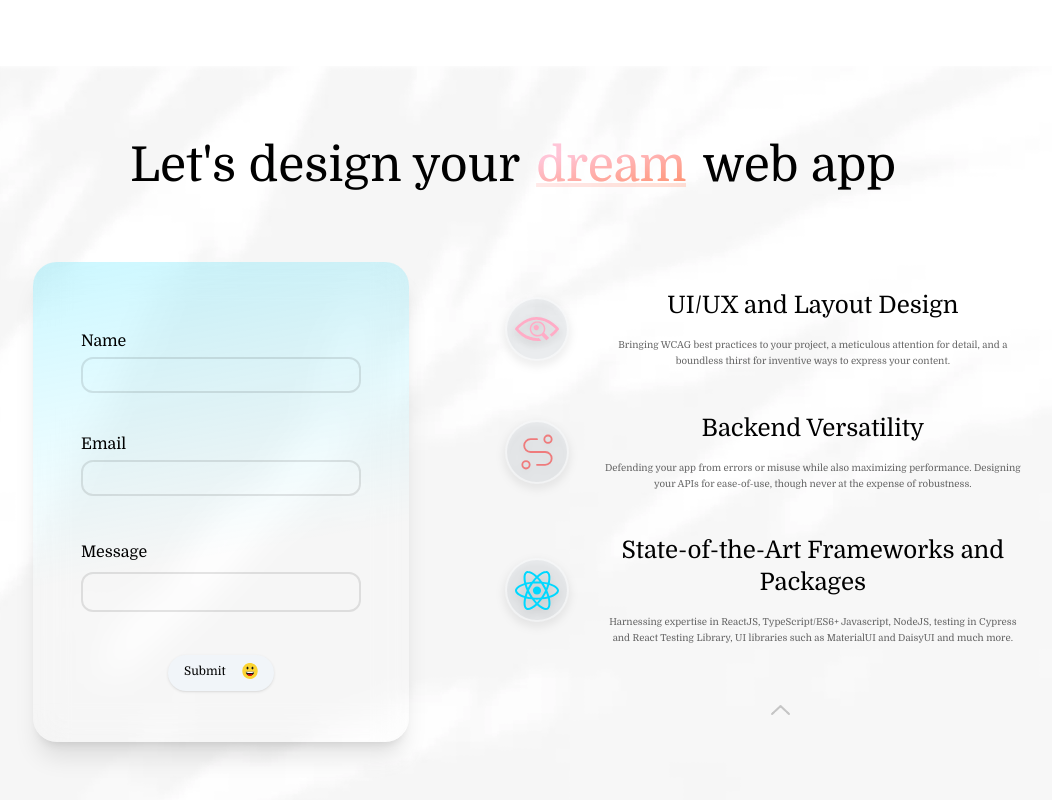
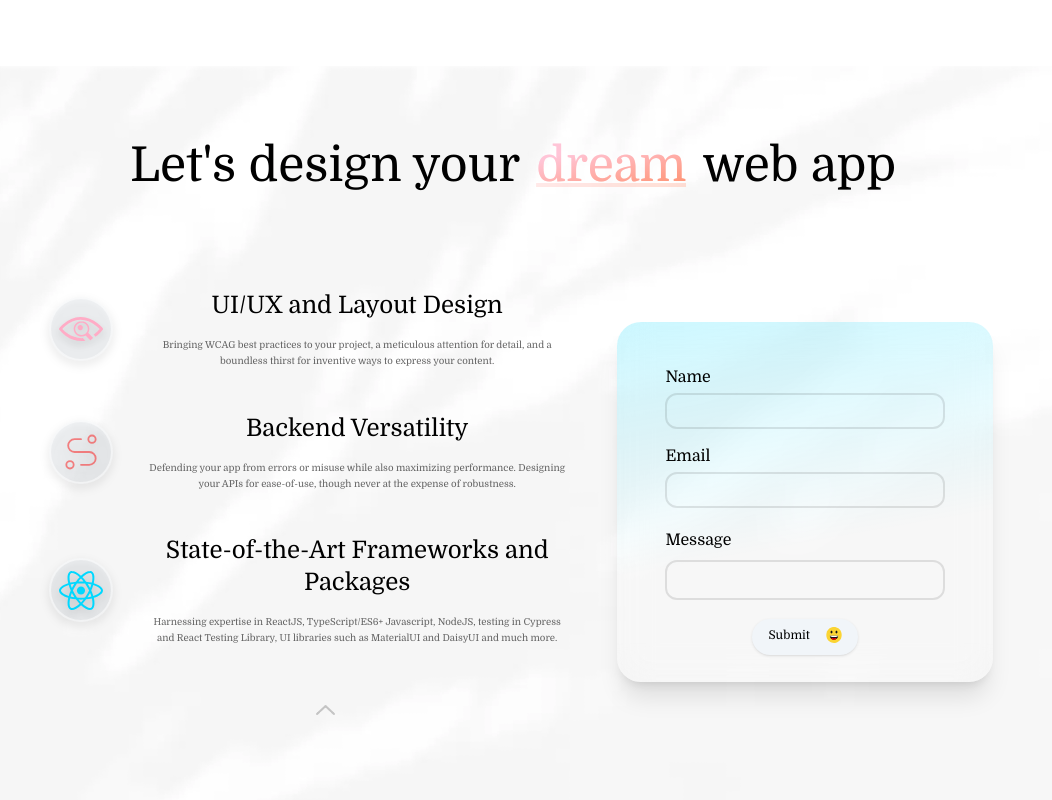
Before and after one commit to julianlk522/portfo, a Next.js app: page / in a window 1280 px wide. Shown: the part 2334-3134 px from the top of the page, without its empty margins (127-1179 px from the left). Built offline with nearby package versions, Linux system fonts and the light colour scheme.

Commit message:
remove unneeded placeholder ref argument from getWindowDimensions and default to 0 width/0 height, reduce ContactForm max height/width on lg screens

```diff
--- a/components/Contact/Contact.tsx
+++ b/components/Contact/Contact.tsx
@@ -134,7 +134,7 @@ export default function Contact({ darkMode }) {
 
 					<Experience />
 
-					<h3 className='my-32 text-2xl dark:text-white lg:hidden'>
+					<h3 className='mt-32 mb-16 text-2xl dark:text-white lg:hidden'>
 						I&apos;d love to hear from you!
 					</h3>
 
--- a/components/Contact/ContactForm.tsx
+++ b/components/Contact/ContactForm.tsx
@@ -1,4 +1,5 @@
 import React, { useRef } from 'react'
+import useWindowDimensions from '../hooks/useWindowDimensions'
 import Image from 'next/image'
 import { motion, useAnimationControls } from 'framer-motion'
 import emailjs from '@emailjs/browser'
@@ -7,21 +8,24 @@ import laugh from '../../public/laugh.svg'
 
 function ContactForm() {
 	const formRef = useRef(null)
-	const mdScreenOrLesser =
-		formRef.current && formRef.current.clientWidth < 1024
+	const { width } = useWindowDimensions()
+	const mdScreenOrLesser = width && width < 1024
+
 	const submitButtonControls = useAnimationControls()
 
 	const contactFormVariants = {
 		initial: {
 			opacity: 0,
-			y: 100,
+			y: mdScreenOrLesser ? 0 : 100,
+			x: mdScreenOrLesser ? 100 : 0,
 		},
 		visible: {
 			opacity: 1,
 			y: 0,
+			x: 0,
 			transition: {
 				type: 'tween',
-				delay: mdScreenOrLesser ? 0 : 2,
+				delay: mdScreenOrLesser ? 0 : 1,
 				duration: mdScreenOrLesser ? 1 : 2,
 			},
 		},
@@ -90,13 +94,12 @@ function ContactForm() {
 		<motion.form
 			id='contactForm'
 			ref={formRef}
-			className='relative z-[1] mx-8 flex h-full w-full max-w-xl flex-col items-center justify-evenly rounded-3xl px-12 py-8 shadow-lg after:absolute after:top-0 after:left-0 after:z-[-1] after:h-full after:w-full after:rounded-3xl after:bg-contactFormBackdropLightMode after:backdrop-blur-lg dark:text-white dark:after:bg-contactFormBackdropDarkMode dark:after:blur-sm lg:max-h-[80%] lg:w-1/2 lg:max-w-xl lg:pt-4 lg:pb-0 lg:shadow-xl xl:w-[60%] '
+			className='relative z-[1] mx-8 flex h-full max-w-xl flex-col items-center justify-evenly rounded-3xl px-12 py-8 shadow-lg after:absolute after:top-0 after:left-0 after:z-[-1] after:h-full after:w-full after:rounded-3xl after:bg-contactFormBackdropLightMode after:backdrop-blur-lg dark:text-white dark:after:bg-contactFormBackdropDarkMode dark:after:blur-sm sm:w-[60%] lg:max-h-[60%] lg:w-1/2 lg:max-w-xl lg:pt-4 lg:pb-0 lg:shadow-xl xl:w-[60%]'
 			variants={contactFormVariants}
 			initial='initial'
 			whileInView='visible'
 			viewport={{
-				amount: mdScreenOrLesser ? 'some' : 'all',
-				margin: '50px 0px',
+				amount: 'some',
 				once: true,
 			}}
 			onSubmit={submitForm}
--- a/components/Contact/Experience.tsx
+++ b/components/Contact/Experience.tsx
@@ -9,7 +9,7 @@ import scrollUp from '../../public/scrollUp.webp'
 
 function Experience() {
 	const sectionRef = useRef(null)
-	const windowDimensions = useWindowDimensions(sectionRef)
+	const { width } = useWindowDimensions()
 
 	const experienceVariants = {
 		initial: {},
@@ -42,16 +42,13 @@ function Experience() {
 		<motion.div
 			ref={sectionRef}
 			id='experience'
-			className='relative flex h-[300%] w-full flex-col items-center justify-evenly space-y-16 dark:text-white xs:h-[200%] lg:order-2 lg:ml-8 lg:h-full lg:max-h-[80%] lg:space-y-4'
+			className='relative flex h-[300%] w-full flex-col items-center justify-evenly space-y-16 dark:text-white xs:h-[200%] lg:mx-4 lg:h-full lg:max-h-[80%] lg:space-y-4'
 			style={{ maxWidth: 'max(50vw, 600px)' }}
 			variants={experienceVariants}
 			initial='initial'
 			whileInView='visible'
 			viewport={{
-				amount:
-					windowDimensions && windowDimensions.clientWidth >= 768
-						? 'all'
-						: 'some',
+				amount: width && width >= 1024 ? 'all' : 'some',
 				once: true,
 			}}
 		>
--- a/components/hooks/useWindowDimensions.ts
+++ b/components/hooks/useWindowDimensions.ts
@@ -1,18 +1,18 @@
-import React, { useState, useEffect } from 'react'
+import { useState, useEffect } from 'react'
 
-export default function useWindowDimensions(
-	placeholderRef: React.MutableRefObject<any>
-) {
+export default function useWindowDimensions() {
 	const [windowDimensions, setWindowDimensions] = useState(
 		getWindowDimensions()
 	)
-
 	function getWindowDimensions() {
-		if (placeholderRef.current) {
-			const { clientWidth, clientHeight } = placeholderRef.current
-			return { clientWidth, clientHeight }
+		if (typeof window !== 'undefined') {
+			const { innerWidth: width, innerHeight: height } = window
+			return {
+				width,
+				height,
+			}
 		}
-		return
+		return { width: 0, height: 0 }
 	}
 
 	useEffect(() => {
```
